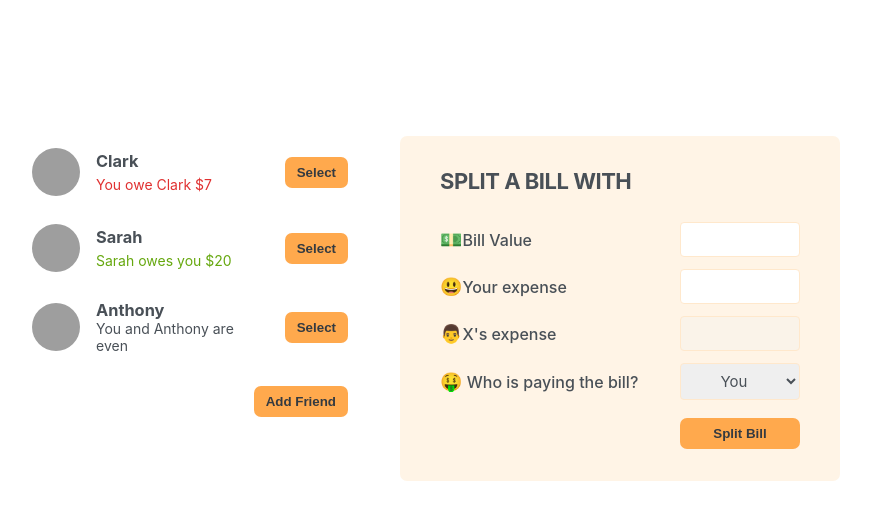
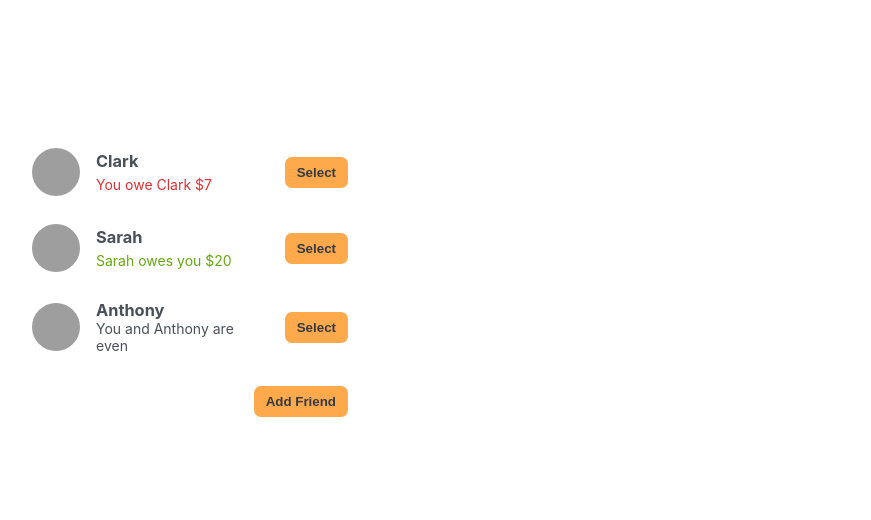
Before and after one commit to PramodYadav2711/06-eat-n-split, a React (Create React App) app: page / in a window 1280 px wide. Shown: the top 520 px of the page, without its empty margins (210-1081 px from the left). Built offline with nearby package versions, Linux system fonts and the light colour scheme; grey boxes are pictures that could not be loaded.

Commit message:
added functionality to the Bill Split Form

```diff
--- a/src/App.js
+++ b/src/App.js
@@ -32,6 +32,7 @@ function Button({ children, onClick }) {
 export default function App() {
   const [friends, setFriends] = useState(initialFriends);
   const [showAddFriend, setShowAddFriend] = useState(false);
+  const [selectedFriend, setSelectedFriend] = useState(null);
 
   function handleShowAddFriend() {
     setShowAddFriend((show) => !show);
@@ -41,35 +42,70 @@ export default function App() {
     setFriends((friends) => [...friends, friend]);
     setShowAddFriend(false);
   }
+
+  function handleSelection(friend) {
+    //setSelectedFriend(friend);
+    setSelectedFriend((cur) => (cur?.id === friend.id ? null : friend));
+    setShowAddFriend(false);
+  }
+
+  function handleSplitBill(value) {
+    console.log(value);
+    setFriends((friends) =>
+      friends.map((friend) =>
+        friend.id === selectedFriend.id
+          ? { ...friend, balance: friend.balance + value }
+          : friend
+      )
+    );
+
+    setSelectedFriend(null);
+  }
   return (
     <div className="app">
       <div className="sidebar">
-        <FriendsList friends={friends} />
+        <FriendsList
+          friends={friends}
+          onSelection={handleSelection}
+          selectedFriend={selectedFriend}
+        />
+
         {showAddFriend && <FormAddFriend onAddFriend={handleAddFriend} />}
+
         <Button onClick={handleShowAddFriend}>
           {showAddFriend ? "Close" : "Add Friend"}
         </Button>
       </div>
-      <div>
-        <FormSplitBill />
-      </div>
+
+      {selectedFriend && (
+        <FormSplitBill
+          selectedFriend={selectedFriend}
+          onSplitBill={handleSplitBill}
+        />
+      )}
     </div>
   );
 }
 
-function FriendsList({ friends }) {
+function FriendsList({ friends, onSelection, selectedFriend }) {
   return (
     <ul>
       {friends.map((friend) => (
-        <Friend friend={friend} key={friend.id} />
+        <Friend
+          friend={friend}
+          key={friend.id}
+          selectedFriend={selectedFriend}
+          onSelection={onSelection}
+        />
       ))}
     </ul>
   );
 }
 
-function Friend({ friend }) {
+function Friend({ friend, onSelection, selectedFriend }) {
+  const isSelected = selectedFriend?.id === friend.id;
   return (
-    <li>
+    <li className={isSelected ? "selected" : ""}>
       <img src={friend.image} alt={friend.name} />
       <h3>{friend.name}</h3>
 
@@ -87,7 +123,9 @@ function Friend({ friend }) {
 
       {friend.balance === 0 && <p>You and {friend.name} are even</p>}
 
-      <Button>Select</Button>
+      <Button onClick={() => onSelection(friend)}>
+        {isSelected ? "Close" : "Select"}
+      </Button>
     </li>
   );
 }
@@ -137,24 +175,51 @@ function FormAddFriend({ onAddFriend }) {
   );
 }
 
-function FormSplitBill() {
+function FormSplitBill({ selectedFriend, onSplitBill }) {
+  const [bill, setBill] = useState("");
+  const [paidByUser, setPaidByUser] = useState("");
+  const paidByfriend = bill ? bill - paidByUser : "";
+  const [whoIspaying, setWhoIsPaying] = useState("user");
+
+  function handleSubmit(event) {
+    event.preventDefault();
+
+    if (!bill || !paidByUser) return;
+    onSplitBill(whoIspaying === "user" ? paidByfriend : -paidByUser);
+  }
+
   return (
-    <form className="form-split-bill">
-      <h2>Split a bill with </h2>
+    <form className="form-split-bill" onSubmit={handleSubmit}>
+      <h2>Split a bill with {selectedFriend.name}</h2>
 
       <label>💵Bill Value</label>
-      <input type="text" />
+      <input
+        type="text"
+        value={bill}
+        onChange={(e) => setBill(Number(e.target.value))}
+      />
 
       <label>😃Your expense</label>
-      <input type="text" />
+      <input
+        type="text"
+        value={paidByUser}
+        onChange={(e) =>
+          setPaidByUser(
+            Number(e.target.value) > bill ? paidByUser : Number(e.target.value)
+          )
+        }
+      />
 
-      <label>👨X's expense</label>
-      <input type="text" disabled />
+      <label>👨{selectedFriend.name}'s expense</label>
+      <input type="text" disabled value={paidByfriend} />
 
       <label>🤑 Who is paying the bill?</label>
-      <select>
+      <select
+        value={whoIspaying}
+        onChange={(e) => setWhoIsPaying(e.target.value)}
+      >
         <option value="user">You</option>
-        <option value="friend">X</option>
+        <option value="friend">{selectedFriend.name}</option>
       </select>
 
       <Button>Split Bill</Button>
```
